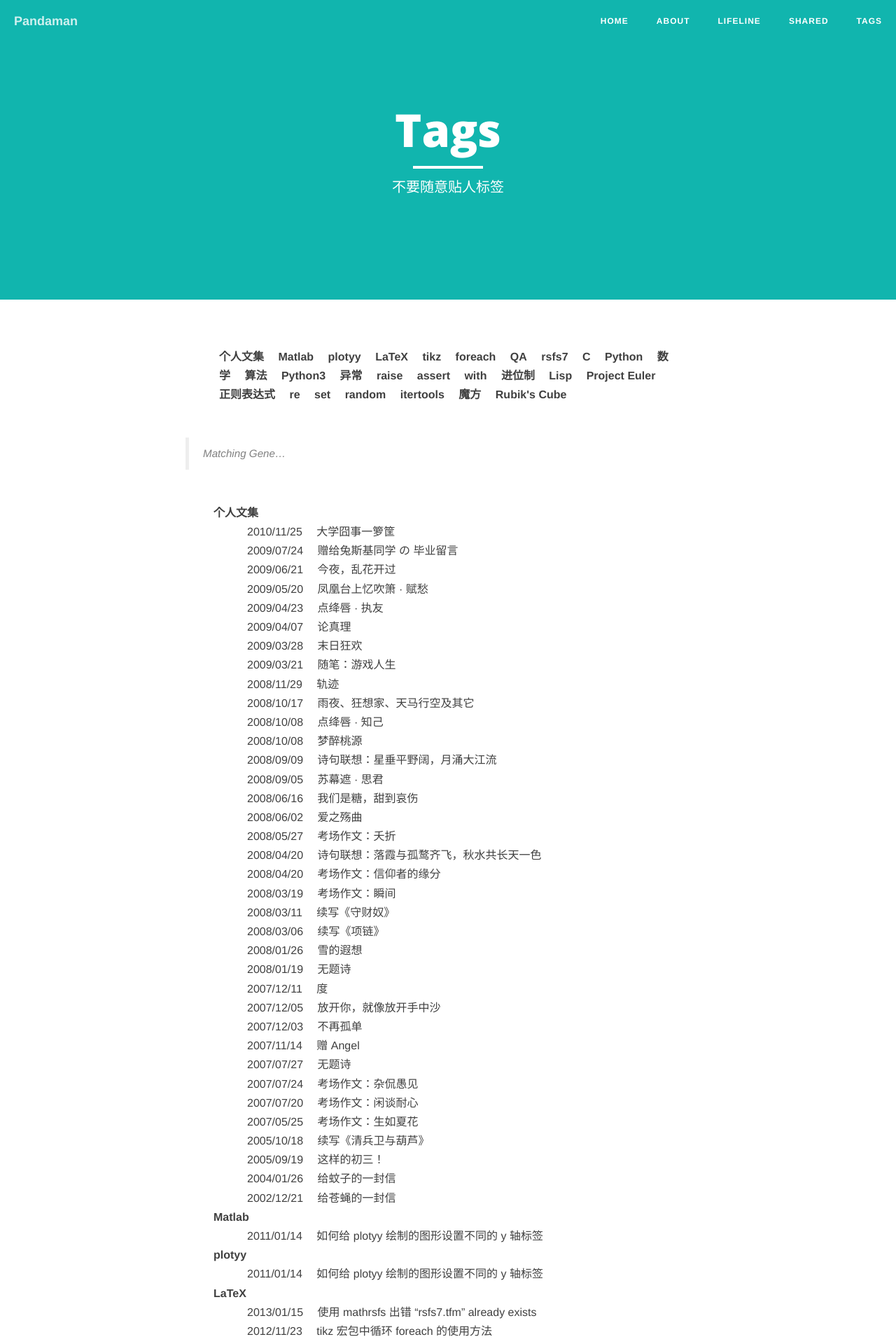
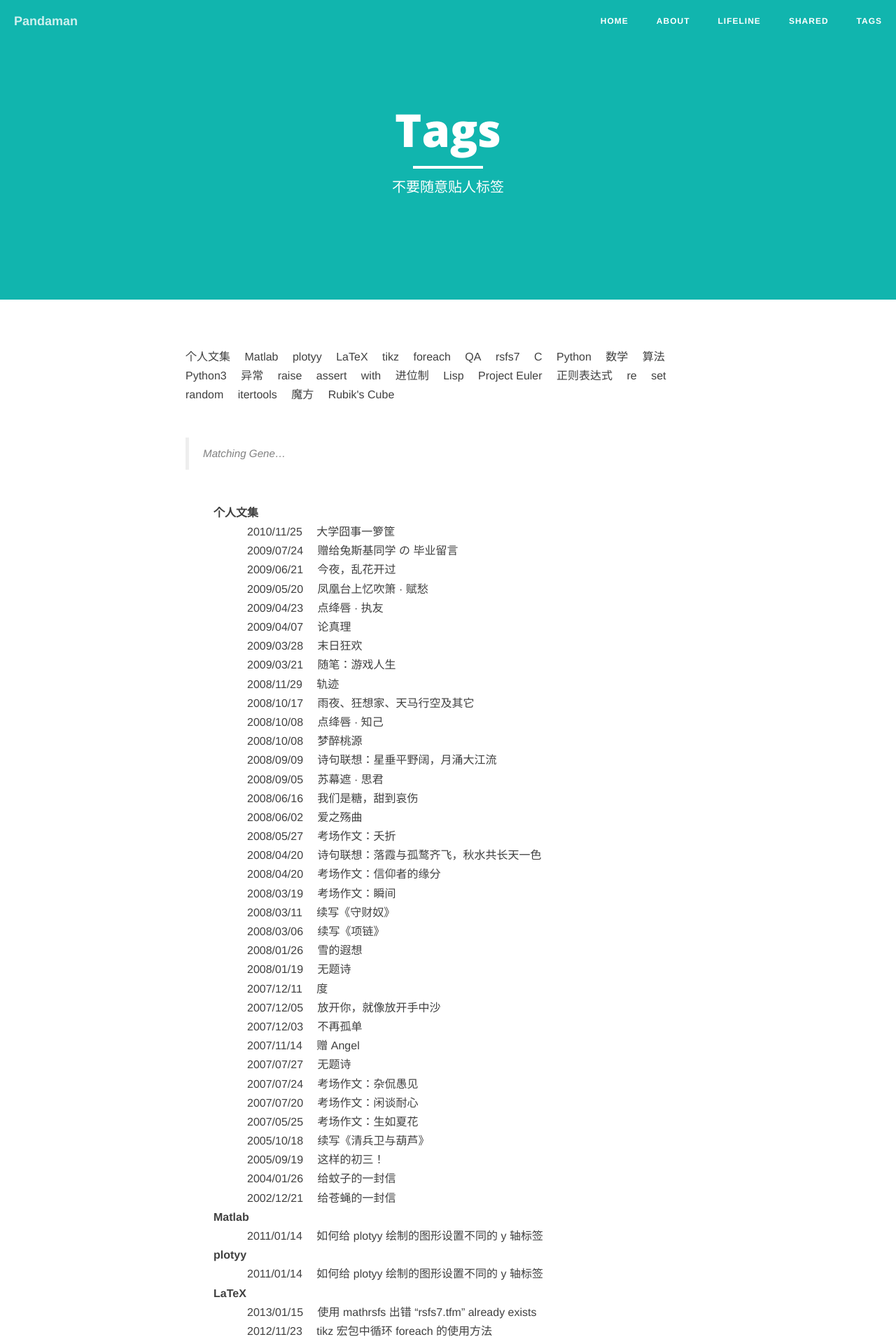
Before and after one commit to ceares/ceares.github.io, a Jekyll site: the page built from tags.md, in a window 1280 px wide. Shown: the top 1920 px of the page at 70% size. Built offline with Jekyll 4.4.1, drawn with Linux system fonts in a browser that asks for light colours; nearby versions of some CDN libraries; library files that are not in the unit come from our copies.

Commit message:
Update tags.md

```diff
--- a/tags.md
+++ b/tags.md
@@ -5,7 +5,7 @@ description: "不要随意贴人标签"
 header-img: "img/semantic.jpg"
 ---
 
-<div id='tag_cloud' style="margin:0.5in;font-weight: bold;">
+<div id='tag_cloud' style="margin:0.5in 0em;font-weight: normal;">
 {% for tag in site.tags %}
 <a href="#{{ tag[0] }}" title="{{ tag[0] }}" rel="{{ tag[1].size }}" style="margin-right:1em;">{{ tag[0] }}</a>
 {% endfor %}
```
